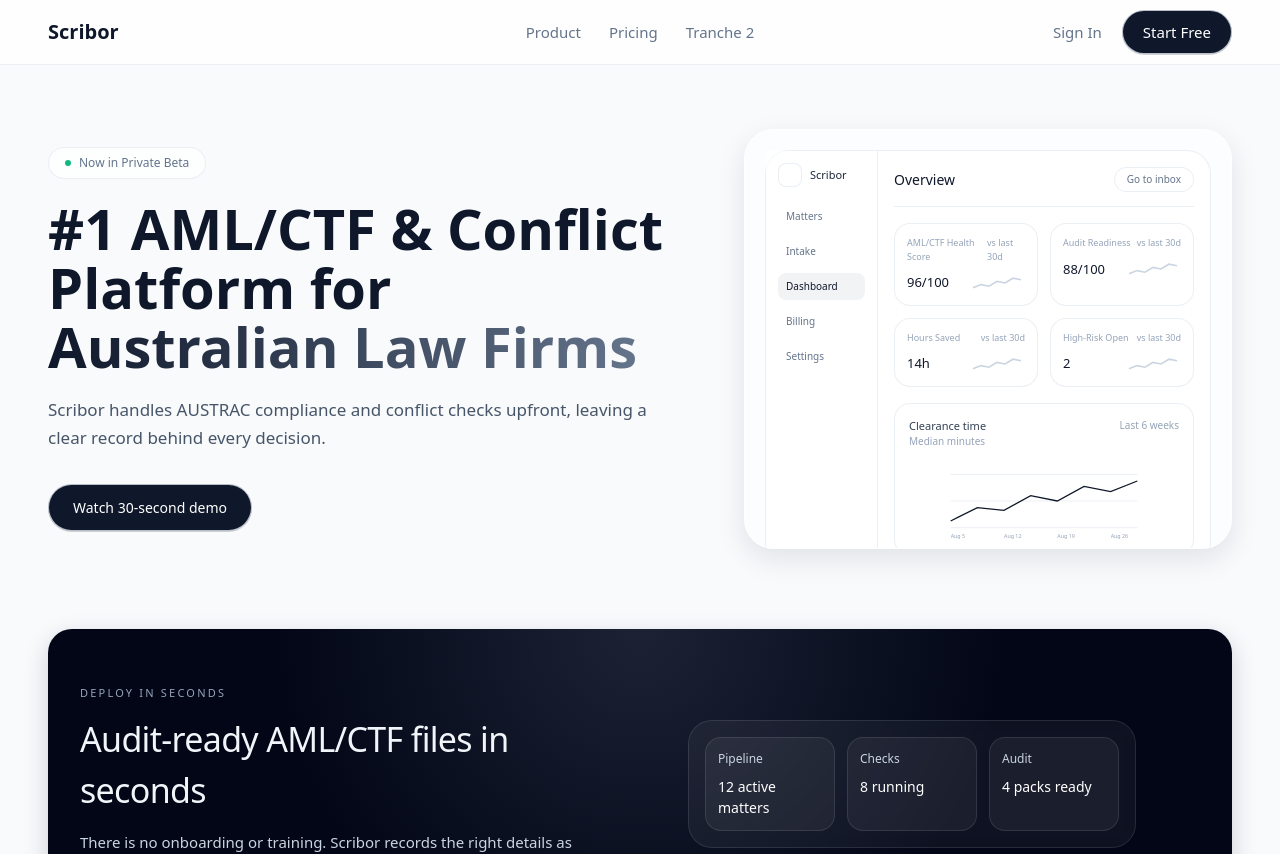
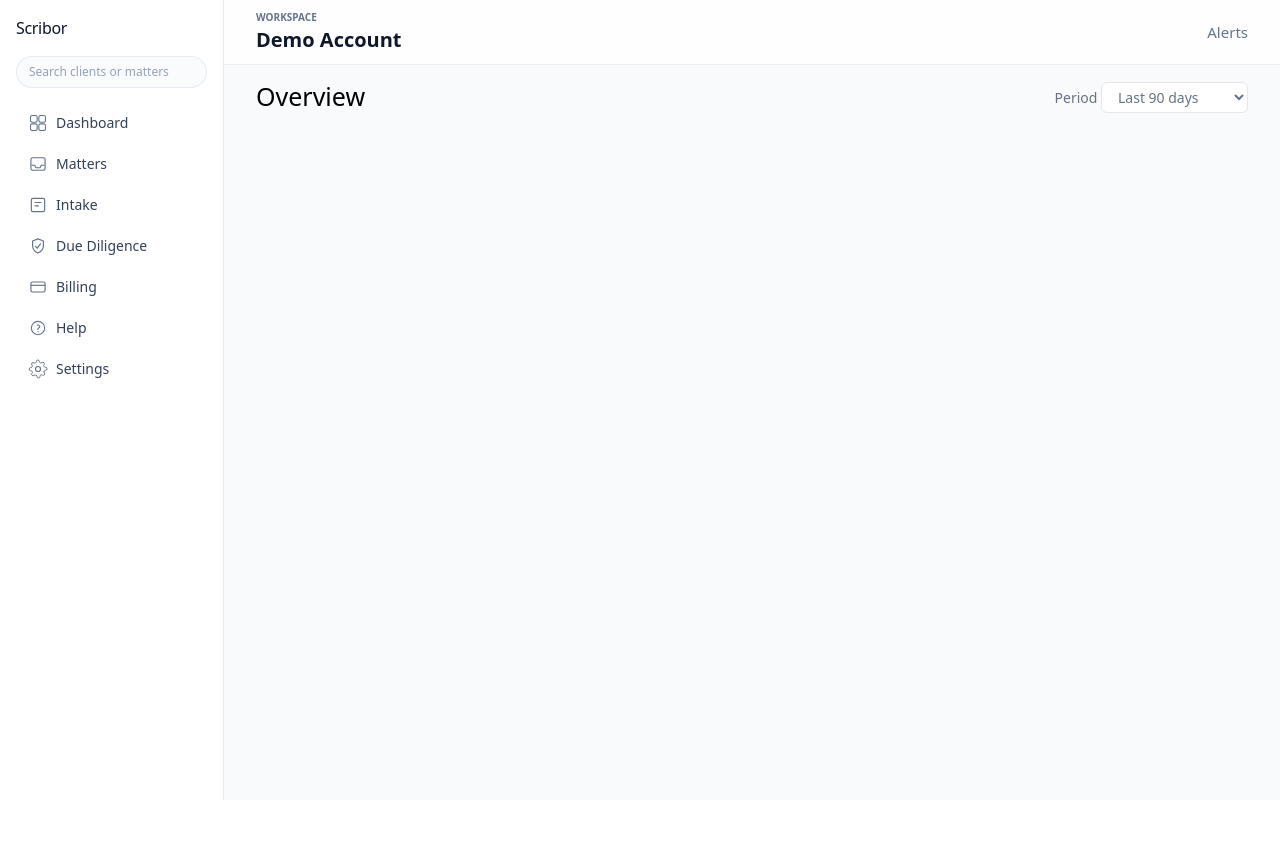
Before and after one commit to uje4rmy/scribor, a React (Vite) app in the folder frontend/: page / in a window 1280 px wide. Shown: the top 854 px of the page. After the commit the page ends 800 px from the top, so only its background shows below. Built offline with nearby package versions, Linux system fonts and the light colour scheme.

Commit message:
Added Auth Files: - Added Dashboard, DueDillgence and Intake pages. - All working in progress and not fully functional yet. - Just added the frontend

```diff
--- a/frontend/src/App.jsx
+++ b/frontend/src/App.jsx
@@ -1,11 +1,11 @@
 import "./App.css";
 import Homepage from "./pages/Homepage";
-
+import Dashboard from "./pages/auth/Dashboard";
 function App() {
   return (
     <>
       <div className="flex flex-col min-h-screen bg-[#f8fafc]">
-        <Homepage />
+        <Dashboard />
       </div>
     </>
   );
--- /dev/null
+++ b/frontend/src/components/AuthHeader.jsx
@@ -0,0 +1,26 @@
+const AuthHeader = () => {
+    return (
+        <header className = "top-0 z-30 border-b border-slate-200/70 bg-white/80 backdrop-blur">
+            <div className="flex h-16 items-center justify-between px-8 text-[14px] text-slate-700">
+                <div className = "flex flex-col">
+                    <span className = " text-[10px] font-semibold text-slate-500">
+                        WORKSPACE
+                    </span>
+                    <span className = " text-[20px] font-semibold text-slate-900">
+                        {/* This is placeholder text until backend login accounts and database are implemented */}
+                        Demo Account
+                    </span>
+                </div>
+
+                <div className="flex items-center justify-end text-[15px]">
+                    <button type="button" className="text-slate-500 transition hover:text-slate-900" >
+                        {/* This is placeholder text until appropriate icon is found */}
+                        Alerts
+                    </button>
+                </div>
+            </div>
+        </header>
+  );
+};
+
+export default AuthHeader;
--- /dev/null
+++ b/frontend/src/components/IntakeProgress.jsx
@@ -0,0 +1,53 @@
+const IntakeProgress = () => {
+  return (
+        <aside className="hidden md:block">
+          <div className="sticky top-6 rounded-xl border border-gray-200 bg-white p-4 shadow-sm">
+            <div className="text-xs font-semibold uppercase tracking-wider text-gray-500">Progress</div>
+            <div className="mt-4 flex flex-col gap-1">
+              {steps.map((step, idx) => {
+                const active = idx === currentStep;
+                const completed = idx < currentStep && step.ready;
+                const disabled = idx > currentStep && !canNavigateTo(idx);
+                return (
+                  <button
+                    key={step.key}
+                    type="button"
+                    disabled={disabled}
+                    onClick={() => {
+                      if (!canNavigateTo(idx)) return;
+                      setStepNote("");
+                      setCurrentStep(idx as 0 | 1 | 2 | 3 | 4 | 5);
+                    }}
+                    className={`flex items-center justify-between rounded-lg px-3 py-2 text-left text-sm transition ${
+                      active ? "bg-black text-white" : "text-gray-800 hover:bg-gray-50"
+                    } ${disabled ? "cursor-not-allowed opacity-40 hover:bg-transparent" : ""}`}
+                  >
+                    <span className="flex items-center gap-2">
+                      <span
+                        className={`inline-flex h-5 w-5 items-center justify-center rounded-full border text-[11px] ${
+                          active
+                            ? "border-white/40 bg-white/10 text-white"
+                            : completed
+                            ? "border-green-200 bg-green-50 text-green-700"
+                            : "border-gray-200 bg-white text-gray-600"
+                        }`}
+                        aria-hidden="true"
+                      >
+                        {completed ? "✓" : idx + 1}
+                      </span>
+                      {step.title}
+                    </span>
+                    <span className={`text-xs ${active ? "text-white/70" : "text-gray-400"}`}>
+                      {step.ready ? "Ready" : "Required"}
+                    </span>
+                  </button>
+                );
+              })}
+            </div>
+          </div>
+        </aside>
+
+  );
+};
+
+export default IntakeProgress;
--- a/frontend/src/components/Sidebar.jsx
+++ b/frontend/src/components/Sidebar.jsx
@@ -50,7 +50,8 @@
       </svg>
     ),
   },
-  {
+
+{
     label: "Matters",
     href: "/matters",
     icon: (
@@ -72,6 +73,31 @@
           stroke="currentColor"
           strokeWidth="1.4"
         />
+      </svg>
+    ),
+  },
+  {
+    label: "Intake",
+    href: "/intake",
+    icon: (
+      <svg viewBox="0 0 24 24" className="h-5 w-5" aria-hidden="true">
+        <rect
+        x="4"
+        y="4"
+        width="16"
+        height="16"
+        rx="2"
+        ry="2"
+        fill="none"
+        stroke="currentColor"
+        strokeWidth="1.4"
+        />
+        <path
+        d="M8 9h8M8 13h5"
+        fill="none"
+        stroke="currentColor"
+        strokeWidth="1.4"
+         />
       </svg>
     ),
   },
@@ -177,7 +203,7 @@
 // Main Sidebar componenent
 const Sidebar = () => {
   return (
-    <aside className="w-56 flex-col border-r border-slate-200/80 bg-white/95 px-3 py-4">
+    <aside className="fixed h-screen w-56 flex flex-col border-r border-slate-200/80 bg-white/95 px-3 py-4">
       <div className="mb-4 flex items-center px-1">
         <Link
           to="/"
@@ -199,6 +225,19 @@
           className="w-full rounded-full border border-slate-200/80 bg-slate-50/80 px-3 py-1.5 text-[12px] text-slate-900 placeholder:text-slate-400 focus:border-slate-900 focus:bg-white focus:outline-none focus:ring-2 focus:ring-slate-200"
         />
       </div>
+
+      <nav className="flex flex-col gap-1 px-1">
+        {navItems.map((item) => (
+          <Link
+            key={item.href}
+            to={item.href}
+            className="flex items-center gap-2 rounded-md px-3 py-2 text-[14px] text-slate-700 transition hover:bg-slate-100 hover:text-slate-900 focus-visible:outline-none focus-visible:ring-2 focus-visible:ring-slate-300"
+            >
+            <span className="text-slate-500">{item.icon}</span>
+            <span>{item.label}</span>
+          </Link>
+        ))}
+      </nav>
     </aside>
   );
 };
--- a/frontend/src/main.jsx
+++ b/frontend/src/main.jsx
@@ -4,6 +4,7 @@
 import "./index.css";
 import App from "./App.jsx";
 import SignIn from "./pages/SignIn.jsx";
+import Intake from "./pages/auth/Intake.jsx";
 
 const router = createBrowserRouter([
   {
@@ -14,6 +15,11 @@
     path: "/signin",
     element: <SignIn />,
   },
+  {
+    path: "/intake",
+    element: <Intake />,
+  }
+
 ]);
 
 createRoot(document.getElementById("root")).render(
--- /dev/null
+++ b/frontend/src/pages/auth/Dashboard.jsx
@@ -0,0 +1,34 @@
+import AuthHeader from "../../components/AuthHeader";
+import Sidebar from "../../components/Sidebar";
+const Dashboard = () => {
+return (
+    <>
+        <div className="grid grid-cols-[224px_1fr] min-h-screen">
+            <div className="sidebar">
+                <Sidebar />
+            </div>
+
+            <div>
+                <AuthHeader />
+                <div className = "flex h-16 items-center justify-between px-8">
+                    <div className = "text-[25px]">
+                        Overview
+                    </div>
+                    <div className = "text-[15px] text-slate-500">
+                        <span className="text-sm text-gray-500">Period </span>
+                        <select className="border rounded-md px-3 py-1 text-sm bg-white">
+                            <option>Last 7 days</option>
+                            <option>Last 30 days</option>
+                            <option selected>Last 90 days</option>
+                            <option>Last 12 months</option>
+                        </select>
+                    </div>
+                </div>
+            </div>
+        </div>
+    </>
+    );
+};
+
+
+export default Dashboard;
--- /dev/null
+++ b/frontend/src/pages/auth/Intake.jsx
@@ -0,0 +1,47 @@
+import AuthHeader from "../../components/AuthHeader";
+import Sidebar from "../../components/Sidebar";
+const Intake = () => {
+return (
+    <>
+        <div className="grid grid-cols-[224px_1fr] min-h-screen bg-[#f8fafc]">
+            <div className="sidebar">
+                <Sidebar />
+            </div>
+
+            <div>
+                <AuthHeader />
+                <div className="flex h-16 items-center justify-between px-8">
+                    <div>
+                        <h1 className="text-2xl font-semibold">Intake</h1>
+                        <div className="mt-1 text-xs text-gray-500">
+                            Step .................... of 7
+                        </div>
+                    </div>
+
+                    <div className="flex flex-wrap items-end justify-end gap-3">
+                        <div className="flex flex-col items-center gap-1">
+                            <button type="button" className="inline-flex items-center justify-center rounded-md border border-gray-300 bg-white px-3 py-2 text-sm font-semibold text-gray-900 shadow-sm hover:bg-gray-50">
+                                Export client form
+                            </button>
+                            <div className="text-center text-xs text-gray-500">
+                                Download to send to client
+                            </div>
+                        </div>
+                        <div className="flex flex-col items-center gap-1">
+                            <button type="button" className="inline-flex items-center justify-center rounded-md border border-gray-300 bg-white px-3 py-2 text-sm font-semibold text-gray-900 shadow-sm hover:bg-gray-50">
+                                Insert client form
+                            </button>
+                            <div className="text-center text-xs text-gray-500">
+                                Autofill this intake
+                            </div>
+                        </div>
+                    </div>
+                </div>
+            </div>
+        </div>
+    </>
+    );
+};
+
+
+export default Intake;
```
Also changed, not shown: frontend/src/pages/auth/DueDillgence.jsx (added).
